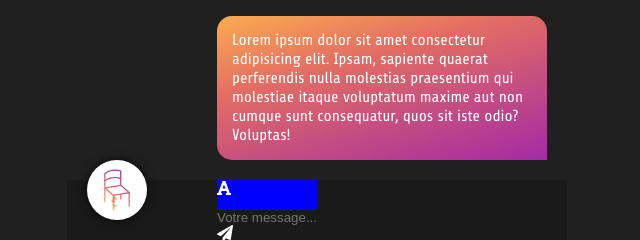
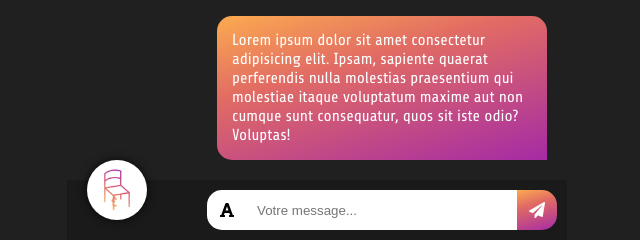
Before and after one commit to qmisslin/qmisslin.github.io, a PHP site: page /Artus/index.html in a window 1280 px wide. Shown: the part 1527-1767 px from the top of the page, without its empty margins (323-963 px from the left). Run offline with PHP 8.4, Linux system fonts and the light colour scheme.

Commit message:
update message layout

```diff
--- a/Artus/public/message.html
+++ b/Artus/public/message.html
@@ -52,17 +52,16 @@
     <div id="footer">
         <div id="msg_input">
             <div id="btn_msg_type">
-                <div class="select top">
-                    <div class="option" value="input-text"> <i class="fas fa-font"></i></div>
-                    <div class="option" value="input-image"><i class="fas fa-image"></i></div>
-                    <div class="option" value="input-file"><i class="fas fa-file"></i></div>
+                <div class="select">
+                    <div class="option_container up">
+                        <div class="option" value="input-text"> <i class="fas fa-font"></i></div>
+                        <div class="option" value="input-image"><i class="fas fa-image"></i></div>
+                        <div class="option" value="input-file"><i class="fas fa-file"></i></div>
+                    </div>
                 </div>
             </div>
-            <div type="btn_msg_type">
-
-            </div>
             <input type="text" placeholder="Votre message...">
-            <div type="btn_msg_send"><i class="fas fa-paper-plane"></i></div>
+            <div id="btn_msg_send"><i class="fas fa-paper-plane"></i></div>
         </div>
     </div>
 
--- a/Artus/public/scripts/include.js
+++ b/Artus/public/scripts/include.js
@@ -1,7 +1,9 @@
-var include_manager = { current: 0, final: 0 };
+var include_manager = { current: 0, final: 0, callback: null };
 
 function include_html(callback) {
     var z, i, elmnt, file, xhttp;
+    if(callback != null)
+        include_manager.callback = callback;
     /* Loop through a collection of all HTML elements: */
     z = Array.from(document.querySelectorAll("*[include]"));
     include_manager.final += z.length;
@@ -20,7 +22,9 @@ function include_html(callback) {
                     console.log("Include html is finish : " +
                         include_manager.current + "/" + include_manager.final);
 
-                    if (callback != null) callback();
+                    if (include_manager.callback != null)
+                        include_manager.callback();
+                    else console.log("No callback.");
                 }
             }
         }
--- a/Artus/public/scripts/select.js
+++ b/Artus/public/scripts/select.js
@@ -1,33 +1,31 @@
 let select = [];
 
 function SelectInput(s) {
-
-    console.log("Hello Select");
 
     // Dom selection
     this.dom = {
         select: s,
         options: Array.from(s.querySelectorAll(".option"))
     };
-    this.is_open = false;
+    this.is_open = true;
     this.selected = 0;
     this.onchange = () => eval(s.getAttribute("onchange"));
 
     // Event manager
-    this.dom.options.forEach(e, i =>
-        e.addEventListener("click", () => this.select_option(i)));
+    let that = this;
+    this.dom.options.forEach((el, i) =>
+        el.addEventListener("click", function(){ that.select_option(i) }));
 
     // Init first select
-    console.log("da", this);
     this.select_option(0);
 }
 
 SelectInput.prototype.switch = function() {
     this.is_open = !this.is_open;
     if (this.is_open) {
-        this.dom.classList.add("opened_select");
+        this.dom.select.classList.add("opened_select");
     } else {
-        this.dom.classList.remove("opened_select");
+        this.dom.select.classList.remove("opened_select");
     }
 }
 
@@ -54,10 +52,9 @@ function initSelect() {
     console.log("Arr", document.querySelectorAll(".select"));
     arr.forEach(el => {
         console.log("wtf");
-        var s = SelectInput(el);
+        var s = new SelectInput(el);
         select.push(s);
     });
-    console.log("End init Select");
 }
 
 
--- a/Artus/public/styles/message.css
+++ b/Artus/public/styles/message.css
@@ -96,9 +96,34 @@
 #message_container #msg_input {
     width: 70%;
     margin-left: auto;
+    display: flex;
+    flex-direction: row;
+    padding: 10px;
+
 }
 
-#message_container #msg_input {
-    width: 70%;
-    margin-left: auto;
+#message_container #msg_input .select {
+    border-radius: 15px 0 0 15px;
 }
+#message_container #msg_input input {
+    flex-grow: 1;
+    padding: 10px;
+    background-color: white;
+    color: black;
+    outline-width: 0;
+}
+#message_container #btn_msg_send {
+    background: linear-gradient(164deg, #fbab50 0%, #e26c63 35%, #a52ba5 100%);
+    color: white;
+    width: 40px;
+    height: 40px;
+    position: relative;
+    overflow:hidden;
+    border-radius: 0 15px 15px 0
+}
+#message_container #btn_msg_send>* {
+    top: 50%;
+    left: 50%;
+    transform: translate(-50%, -50%);
+    position: absolute;
+}
--- a/Artus/public/styles/style.css
+++ b/Artus/public/styles/style.css
@@ -66,10 +66,17 @@ body {
 
 /* Select */
 
+.select,
+.select .option_container .option {
+    width: 40px;
+    height: 40px;
+    min-height: 40px;
+    min-width: 40px;
+    max-height: 40px;
+    max-width: 40px;
+}
+
 .select {
-    width: 100px;
-    height: 30px;
-    background-color: red;
     position: relative;
     overflow: hidden;
 }
@@ -78,19 +85,58 @@ body {
     overflow: visible;
 }
 
-.select .option {
+.select .option_container {
     width: 100%;
-    height: 100%;
-    background-color: blue;
+    height: auto;
+    display: flex;
+    position: absolute;
+    background-color: white;
+    color: black;
 }
 
+.select .option_container .option {
+    overflow: hidden;
+    position: relative;
+    order: 1;
+}
 
-/*
+.select .option_container .option>* {
+    position: absolute;
+    top: 50%;
+    left: 50%;
+    transform: translate(-50%, -50%);
+}
 
-<div class="select top opened_select">
-    <div class="option" value="input-text"> <i class="fas fa-font"></i></div>
-    <div class="option is_selected" value="input-image"><i class="fas fa-image"></i></div>
-    <div class="option" value="input-file"><i class="fas fa-file"></i></div>
-</div>
-
-*/
+/* Select direction */
+.select .option_container.up {
+    bottom: 0;
+    height: auto;
+    flex-direction: column;
+}
+.select .option_container.down {
+    top: 0;
+    height: auto;
+    flex-direction: column;
+}
+.select .option_container.left {
+    right: 0;
+    width: auto;
+    flex-direction: row;
+}
+.select .option_container.right {
+    left: 0;
+    width: auto;
+    flex-direction: row;
+}
+.select .option_container.up .is_selected {
+    order: 2 !important;
+}
+.select .option_container.down .is_selected {
+    order: 0 !important;
+}
+.select .option_container.left .is_selected {
+    order: 2 !important;
+}
+.select .option_container.right .is_selected {
+    order: 0 !important;
+}
```
